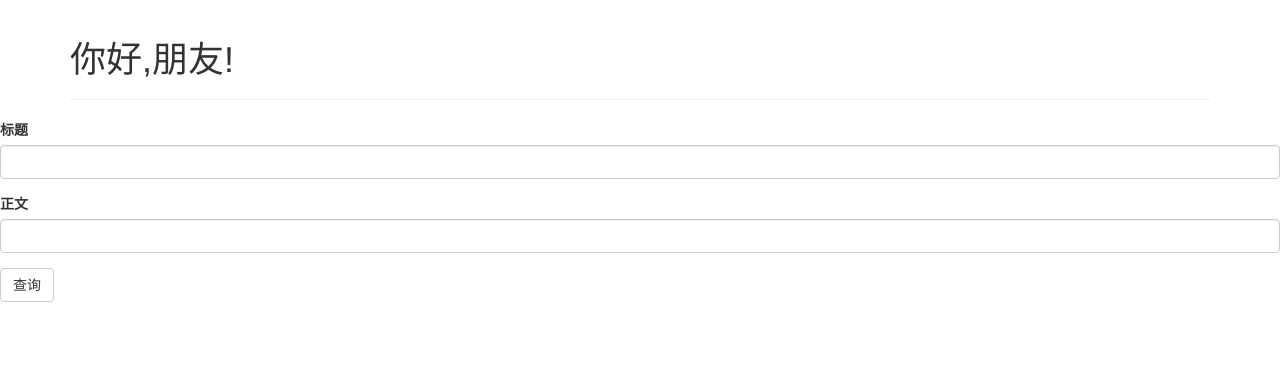
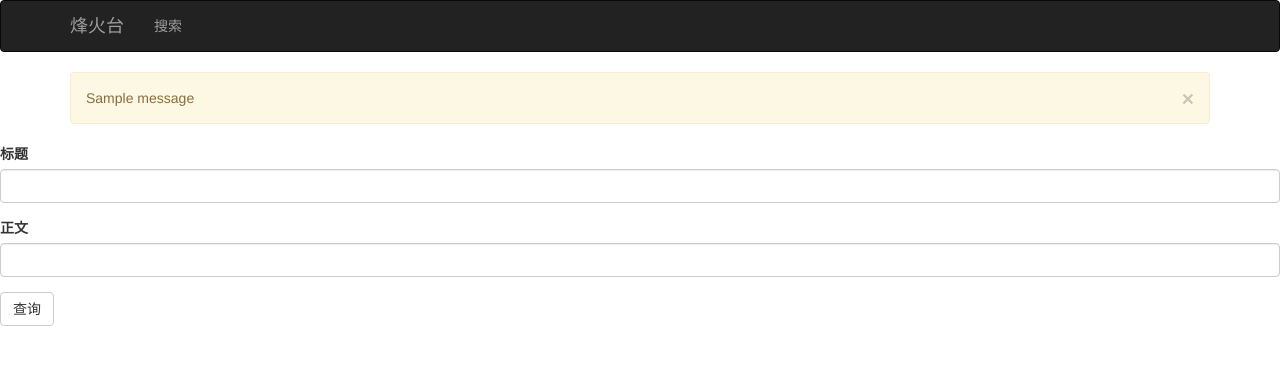
Before and after one commit to Moxikai/law_show, a Flask app: page / in a window 1280 px wide. Shown: the top 365 px of the page. Run offline with Flask 2, Linux system fonts and the light colour scheme; tables that the repository leaves empty hold one stand-in row (values such as "Sample post"); one stand-in notice (Sample message) is shown; some libraries are stand-ins or nearby versions.

Commit message:
add flash message and navbar

```diff
--- a/app/main/views.py
+++ b/app/main/views.py
@@ -9,7 +9,7 @@ reload(sys)
 sys.setdefaultencoding('utf-8')
 
 from flask import render_template,request,session,redirect,url_for,current_app,\
-    abort
+    abort,flash
 
 from ..forms import LawForm
 from . import main
@@ -39,6 +39,7 @@ def index():
 @main.route('/research',methods=['GET','POST'])
 def research():
 
+    form = LawForm()
     #获取查询参数
     page = request.args.get('page')
     if page:
@@ -68,12 +69,15 @@ def research():
         obj = obj.filter(Law.title.like(title_encode)).filter(Law.content.like(content_encode))
 
     pagination = obj.paginate(page,current_app.config['ARTICLE_PER_PAGE'],False)
+    articles = pagination.items
 
-    articles = pagination.items
     if articles:
+        flash('本页记录%s个'%len(articles))
         return render_template('list.html',articles = articles,pagination = pagination)
     else:
-        pass
+
+        flash('没有找到相关记录,请调整关键字后查询!')
+        return redirect(url_for('main.index',form=form))
 
 
 @main.route('/article/<string:id>')
--- a/app/templates/base.html
+++ b/app/templates/base.html
@@ -2,10 +2,39 @@
 
 {% block title %} 烽火台 {% endblock %}
 
+{% block navbar %}
+    <div class="navbar navbar-inverse" role="navigation">
+        <div class="container">
+            <div class="navbar-header">
+                <button type="button" class="navbar-toggle"
+                        data-toggle="collapse" data-target=".navbar-collapse">
+                    <span class="sr-only">导航</span>
+                    <span class="icon-bar"></span>
+                    <span class="icon-bar"></span>
+                    <span class="icon-bar"></span>
+
+                </button>
+                <a class="navbar-brand" href="/">烽火台</a>
+            </div>
+            <div class="navbar-collapse collapse">
+                <ul class="nav navbar-nav">
+                    <li>
+                        <a href="/">搜索</a>
+                    </li>
+                </ul>
+            </div>
+        </div>
+    </div>
+
+{% endblock %}
+
 {% block content %}
     <div class="container">
-        <div class="page-header">
-            <h1>你好,朋友!</h1>
-        </div>
+        {% for message in get_flashed_messages() %}
+            <div class="alert alert-warning">
+                <button type="button" class="close" data-dismiss="alert">&times;</button>
+                {{ message }}
+            </div>
+        {% endfor %}
     </div>
 {% endblock %}
```
